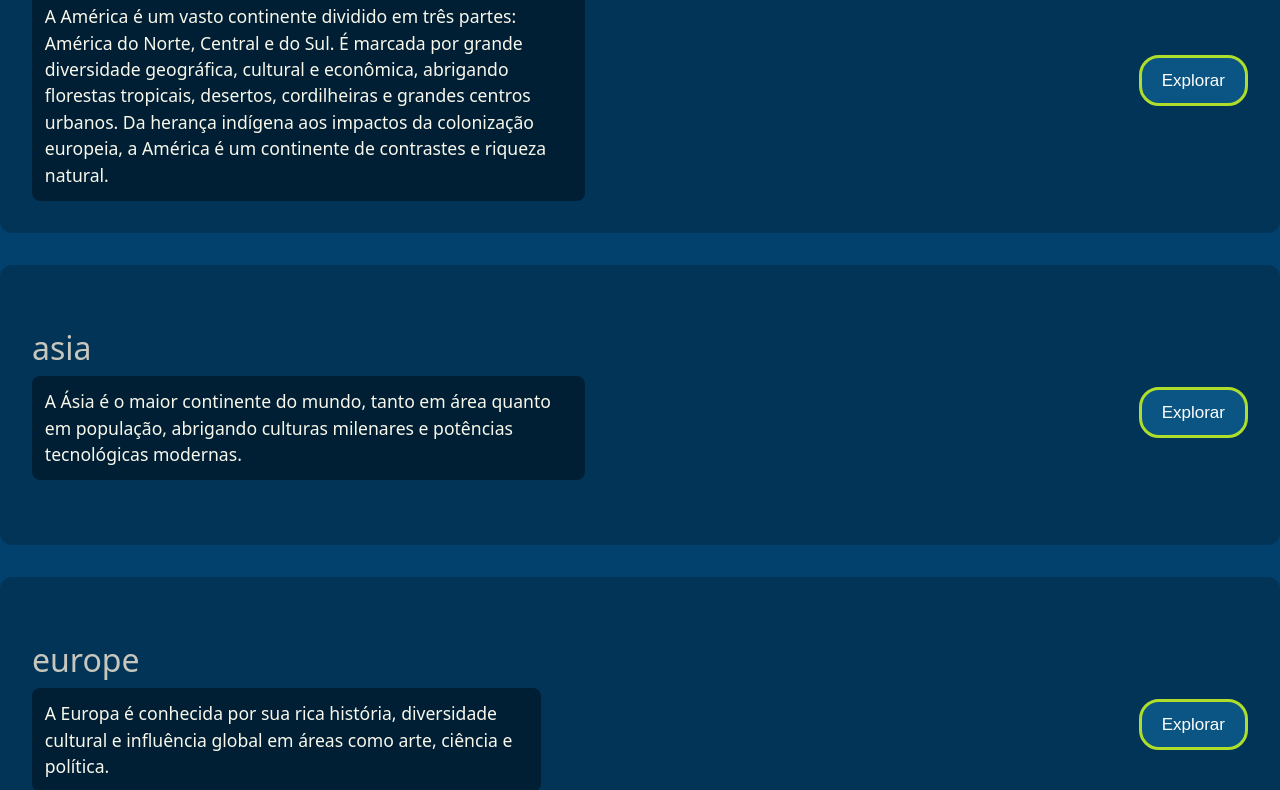
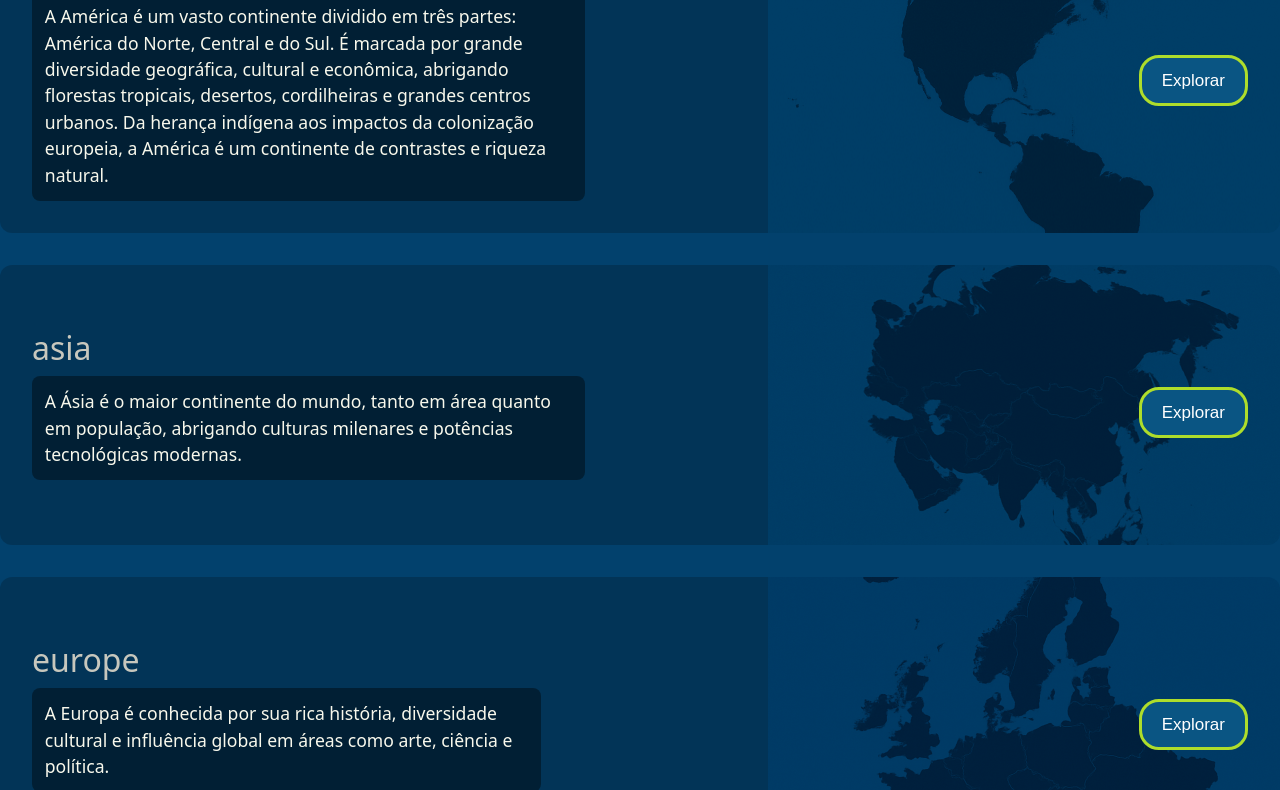
Before and after one commit to gabrielribeirobr/Atlas-js, a website: page index.html in a window 1280 px wide. Shown: the part 730-1520 px from the top of the page. Drawn offline with nearby package versions, Linux system fonts and the light colour scheme; files that its build step writes are made by us from their sources; the site is published under a folder, as on GitHub Pages, so addresses that start at the root find nothing.

Commit message:
fix: fixed address to img objects continents

```diff
--- a/src/scss/_variables.scss
+++ b/src/scss/_variables.scss
@@ -5,11 +5,11 @@ $secondary:  #0a5483 ;
 $background:  #02416d ;
 
 $continents-images: (
-  "americas":       "/public/img/continents/america.PNG",
-  "europe":        "/public/img/continents/europe.PNG",
-  "africa":        "/public/img/continents/africa.PNG",
-  "asia":          "/public/img/continents/asia.PNG",
-  "oceania":       "/public/img/continents/oceania.PNG"
+  "americas":      "../../public/img/continents/america.PNG",
+  "europe":        "../../public/img/continents/europe.PNG",
+  "africa":        "../../public/img/continents/africa.PNG",
+  "asia":          "../../public/img/continents/asia.PNG",
+  "oceania":       "../../public/img/continents/oceania.PNG"
 );
 
 @mixin continent-backgrounds($map) {
--- a/src/scss/main.scss
+++ b/src/scss/main.scss
@@ -44,7 +44,7 @@ header {
 .hero {
   height: 250px;
   width: 100%;
-  background: url("/public/img/atlas2.jpg") no-repeat 2px center / 100%;
+  background: url("../../public/img/atlas2.jpg") no-repeat 2px center / 100%;
   display: flex;
   flex-direction: column;
   align-items: center;
```
